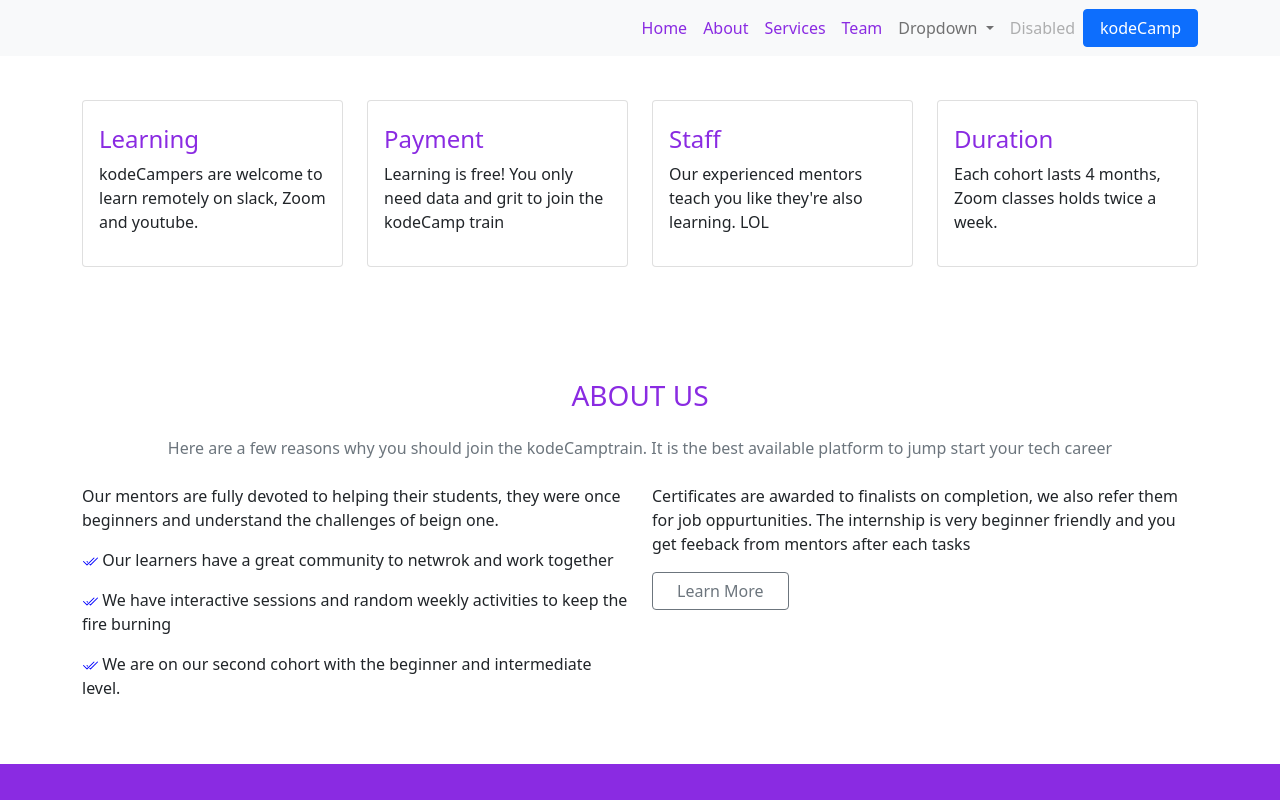
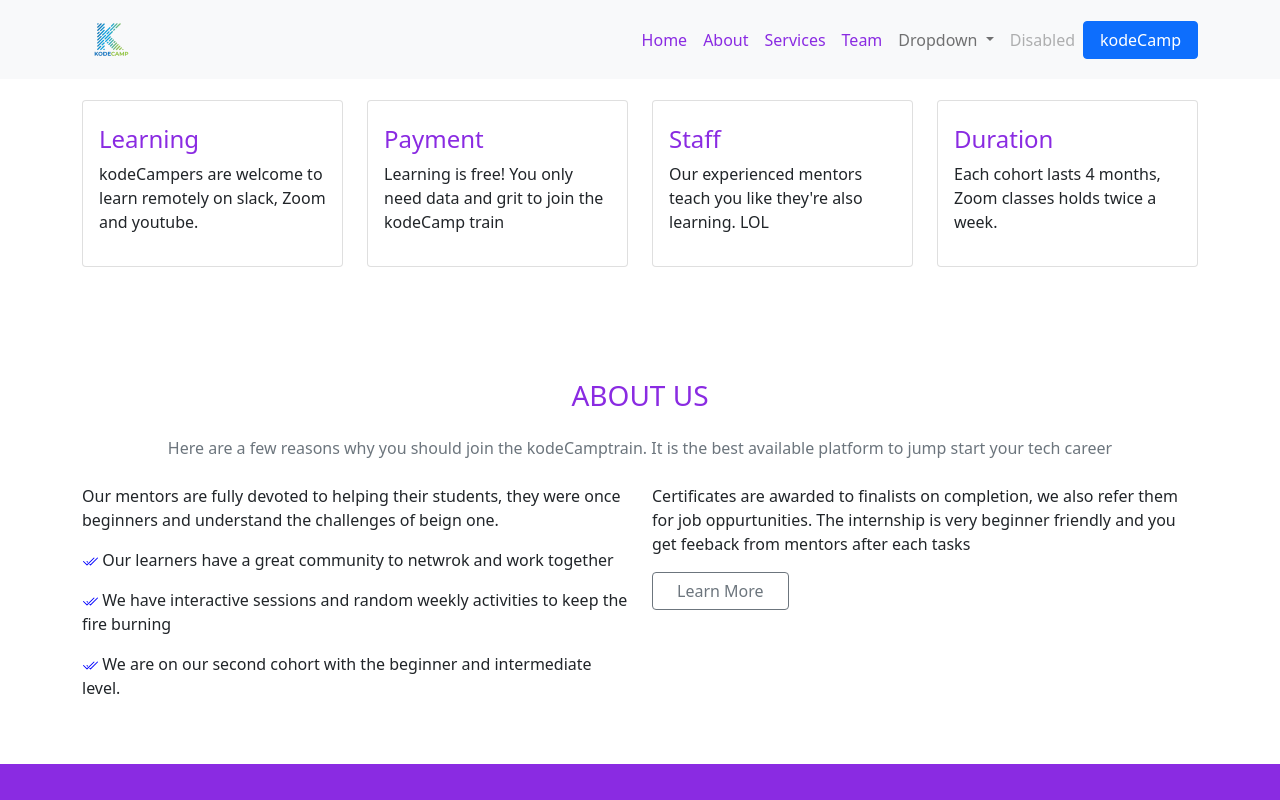
Before and after one commit to SafeSquare/stage-6-contact-page, a plain HTML site: page index.html in a window 1280 px wide. Shown: the top 800 px of the page. Drawn offline with nearby package versions, Linux system fonts and the light colour scheme; the site is published under a folder, as on GitHub Pages, so addresses that start at the root find nothing.

Commit message:
Worked on linking

```diff
--- a/index.html
+++ b/index.html
@@ -16,7 +16,7 @@
   <div id="hero-section" class="fixed-top">
     <nav class="navbar navbar-expand-lg navbar-light bg-light">
       <div class="container">
-        <img src="/site Images/kodeCamp.png" alt="">
+        <img src="./site Images/kodeCamp.png" alt="kodeCamp">
         <button class="navbar-toggler" type="button" data-bs-toggle="collapse" data-bs-target="#navbarSupportedContent"
           aria-controls="navbarSupportedContent" aria-expanded="false" aria-label="Toggle navigation">
           <span class="navbar-toggler-icon"></span>
```
